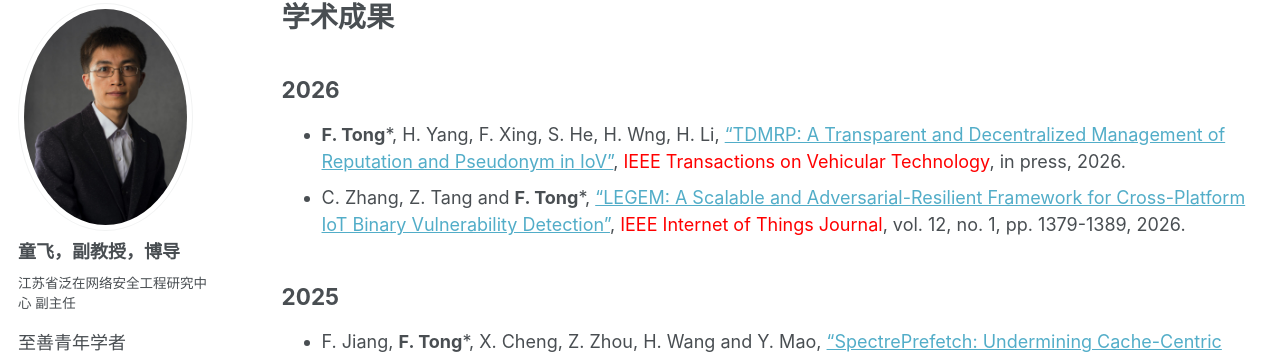
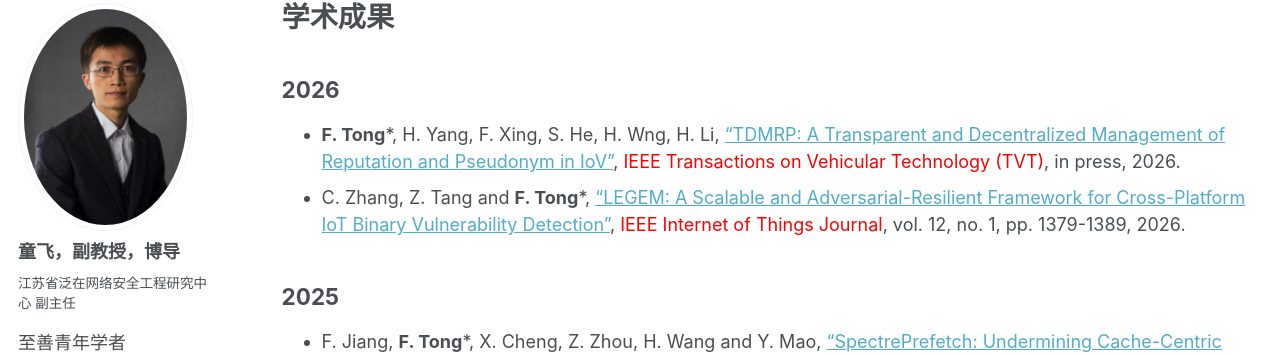
Before and after one commit to fei-tong/fei-tong.github.io, a Jekyll site: the page built from _pages/publications.md, in a window 1280 px wide and 900 px high. Shown: the part 115-469 px from the top of the window. Built offline with Jekyll 4.4.1, drawn with Linux system fonts in a browser that asks for light colours; some web fonts are replaced.

Commit message:
Update publications.md

```diff
--- a/_pages/publications.md
+++ b/_pages/publications.md
@@ -12,7 +12,7 @@ author_profile: true
 
 ## 2026
 
-- **F. Tong***, H. Yang, F. Xing, S. He, H. Wng, H. Li, ["TDMRP: A Transparent and Decentralized Management of Reputation and Pseudonym in IoV"](https://ieeexplore.ieee.org/document/11397832), <font color="red">IEEE Transactions on Vehicular Technology</font>, in press, 2026.
+- **F. Tong***, H. Yang, F. Xing, S. He, H. Wng, H. Li, ["TDMRP: A Transparent and Decentralized Management of Reputation and Pseudonym in IoV"](https://ieeexplore.ieee.org/document/11397832), <font color="red">IEEE Transactions on Vehicular Technology (TVT)</font>, in press, 2026.
 - C. Zhang, Z. Tang and **F. Tong***, ["LEGEM: A Scalable and Adversarial-Resilient Framework for Cross-Platform IoT Binary Vulnerability Detection"](https://ieeexplore.ieee.org/document/11235936), <font color="red">IEEE Internet of Things Journal</font>, vol. 12, no. 1, pp. 1379-1389, 2026.
 
 ## 2025
```
